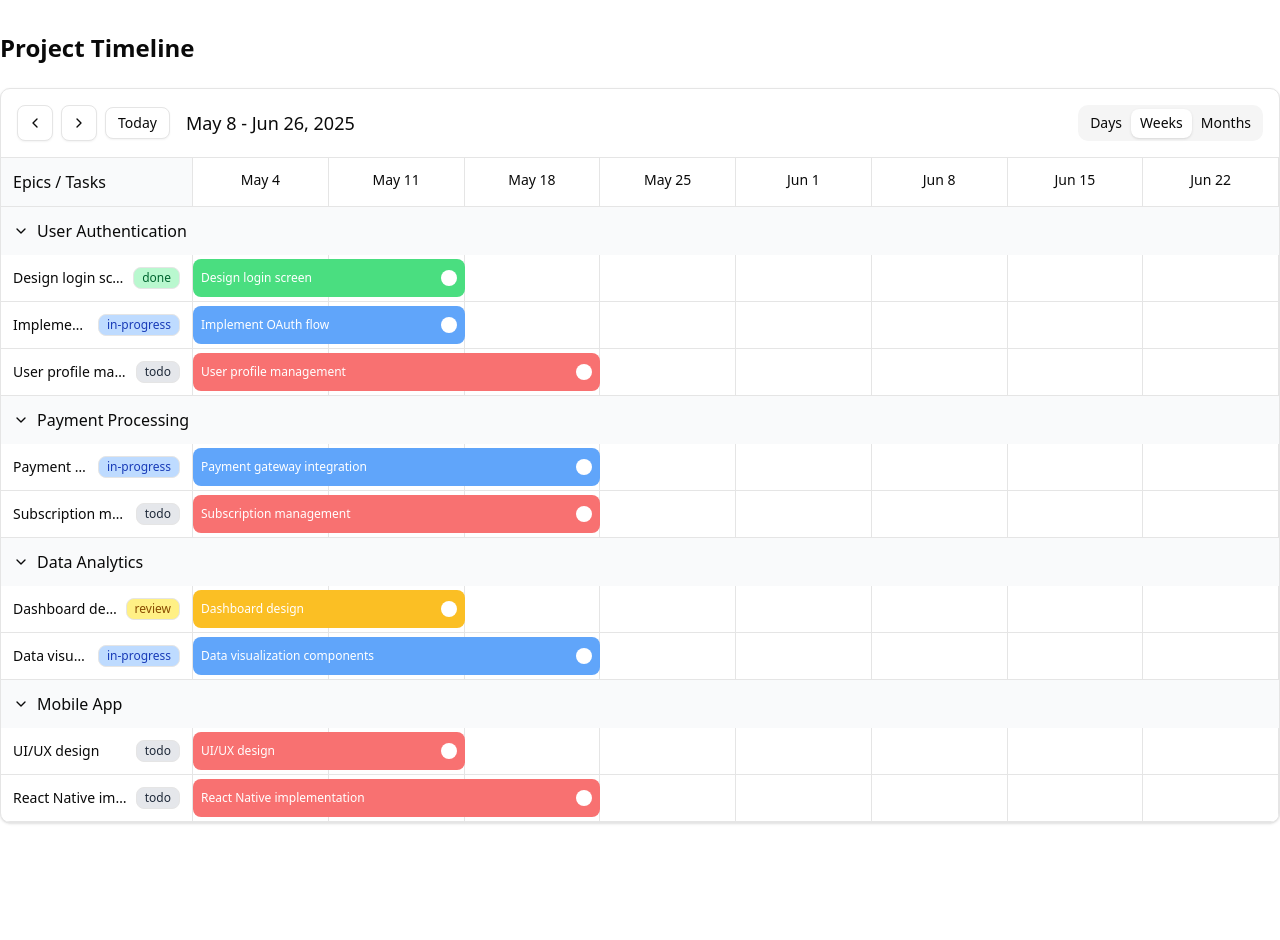
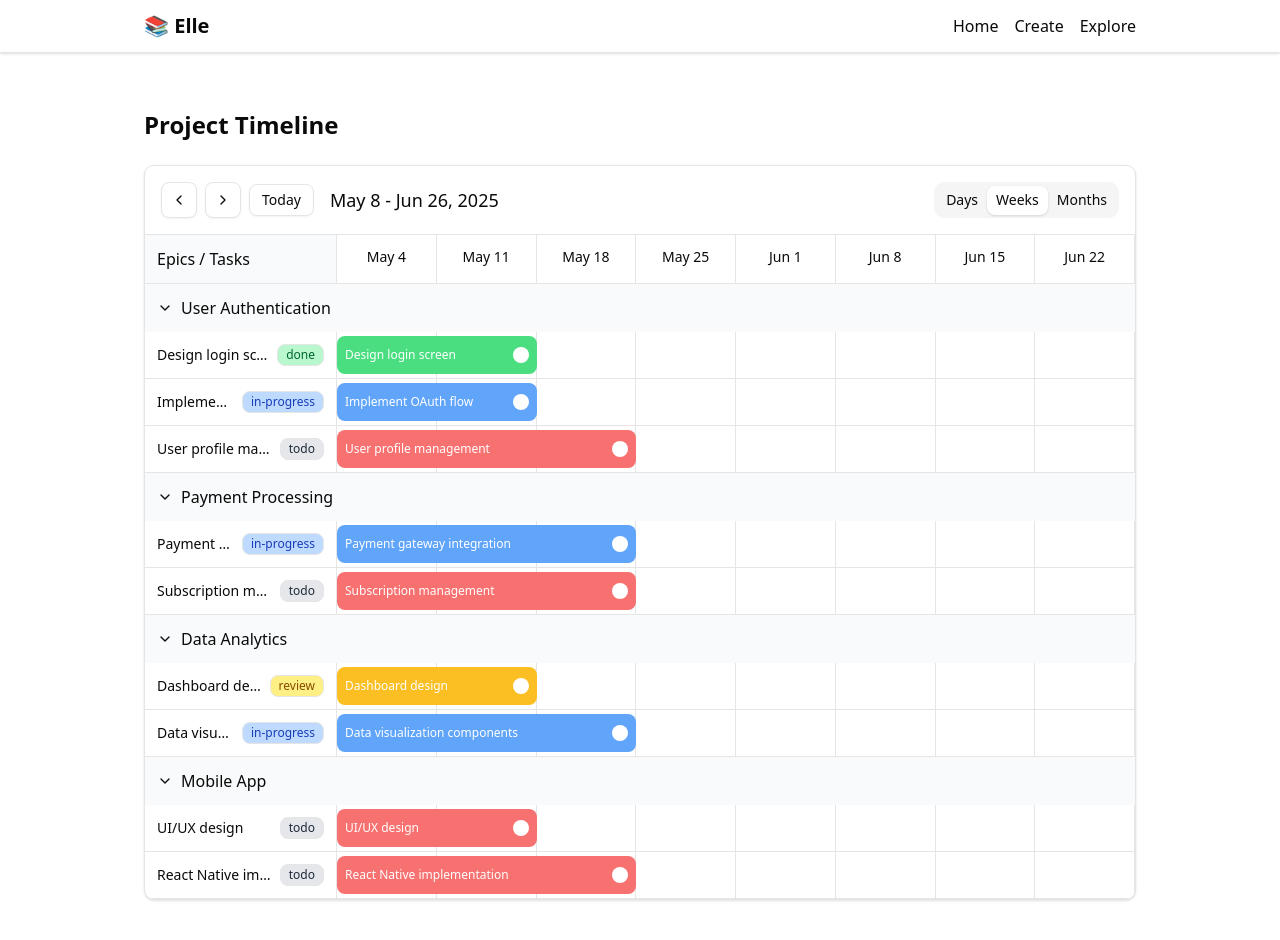
Before and after one commit to suha-nathan/ellev2, a Next.js app in the folder frontend/: page / in a window 1280 px wide. Shown: the top 940 px of the page. Before the commit the page ends 855 px from the top, so only its background shows below. Built offline with nearby package versions, Linux system fonts and the light colour scheme.

Commit message:
frontend layout

```diff
--- a/frontend/app/globals.css
+++ b/frontend/app/globals.css
@@ -6,6 +6,7 @@
 @custom-variant dark (&:is(.dark *));
 
 :root {
+  --font-sans: var(--font-montserrat);
   --background: oklch(1 0 0);
   --foreground: oklch(0.145 0 0);
   --card: oklch(1 0 0);
--- a/frontend/app/layout.tsx
+++ b/frontend/app/layout.tsx
@@ -1,23 +1,21 @@
 import type { Metadata } from "next";
-import { Geist, Geist_Mono } from "next/font/google";
+import { Montserrat } from "next/font/google";
 import "./globals.css";
 import Providers from "./providers";
+import Link from "next/link";
 
-const geistSans = Geist({
-  variable: "--font-geist-sans",
+const montserrat = Montserrat({
+  variable: "--font-montserrat",
   subsets: ["latin"],
-});
-
-const geistMono = Geist_Mono({
-  variable: "--font-geist-mono",
-  subsets: ["latin"],
+  display: "swap",
 });
 
 export const metadata: Metadata = {
-  title: "Create Next App",
-  description: "Generated by create next app",
+  title: "Elle | Learning Plan Builder",
+  description: "Design and track structured learning paths with ease.",
+  keywords: ["learning", "planner", "education", "self-improvement", "Elle"],
+  authors: [{ name: "Suha" }],
 };
-
 export default function RootLayout({
   children,
 }: Readonly<{
@@ -25,10 +23,26 @@ export default function RootLayout({
 }>) {
   return (
     <html lang="en">
-      <body
-        className={`${geistSans.variable} ${geistMono.variable} antialiased`}
-      >
-        <Providers>{children}</Providers>
+      <body className={`${montserrat.variable} font-sans antialiased`}>
+        <Providers>
+          <header className="w-full border-b shadow-sm">
+            <div className="max-w-5xl mx-auto flex items-center justify-between px-4 py-3">
+              <h1 className="text-xl font-semibold">📚 Elle</h1>
+              <nav className="space-x-4 text-sm sm:text-base">
+                <Link href="/" className="hover:underline">
+                  Home
+                </Link>
+                <Link href="/learning-plans/new" className="hover:underline">
+                  Create
+                </Link>
+                <Link href="/explore" className="hover:underline">
+                  Explore
+                </Link>
+              </nav>
+            </div>
+          </header>
+          <main className="max-w-5xl mx-auto px-4 py-6">{children}</main>
+        </Providers>
       </body>
     </html>
   );
```
